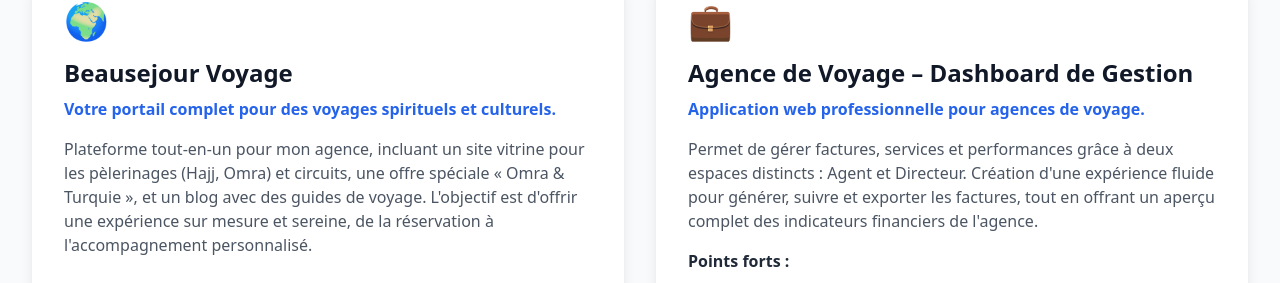
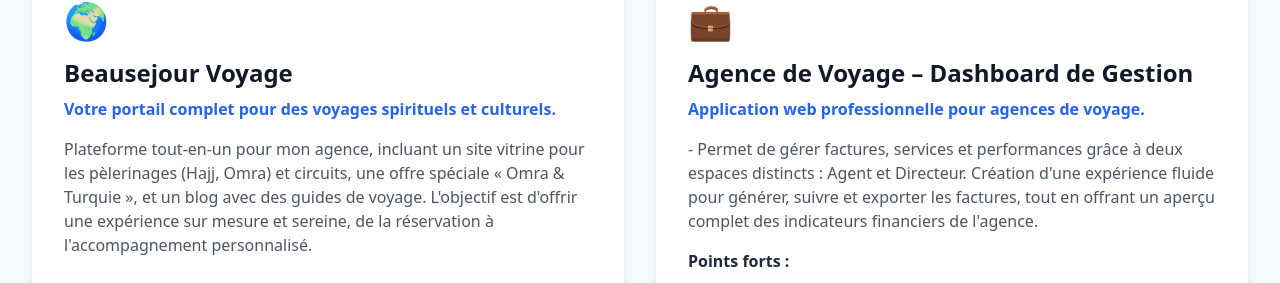
Before and after one commit to moufatmi/p, a React (Vite) app: page / in a window 1280 px wide. Shown: the part 1963-2246 px from the top of the page. Built offline with nearby package versions, Linux system fonts and the light colour scheme.

Commit message:
'update'

```diff
--- a/src/components/About2.tsx
+++ b/src/components/About2.tsx
@@ -15,7 +15,7 @@ const About2: React.FC = () => {
       icon: '💼',
       title: 'Agence de Voyage – Dashboard de Gestion',
       subtitle: 'Application web professionnelle pour agences de voyage.',
-      description: "Permet de gérer factures, services et performances grâce à deux espaces distincts : Agent et Directeur. Création d'une expérience fluide pour générer, suivre et exporter les factures, tout en offrant un aperçu complet des indicateurs financiers de l'agence.",
+      description: "- Permet de gérer factures, services et performances grâce à deux espaces distincts : Agent et Directeur. Création d'une expérience fluide pour générer, suivre et exporter les factures, tout en offrant un aperçu complet des indicateurs financiers de l'agence.",
       highlights: [
         'Tableau de bord directeur avec métriques clés et rapports exportables',
         'Gestion complète des factures côté agent',
```
